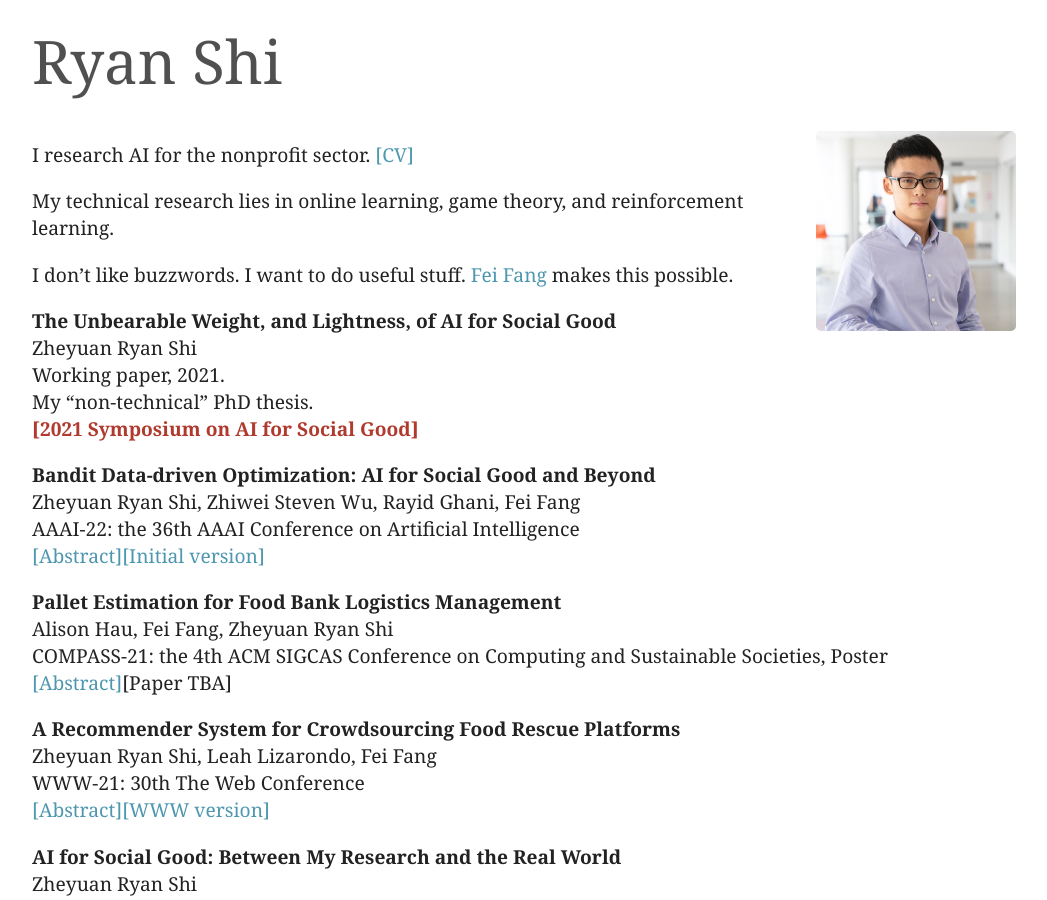
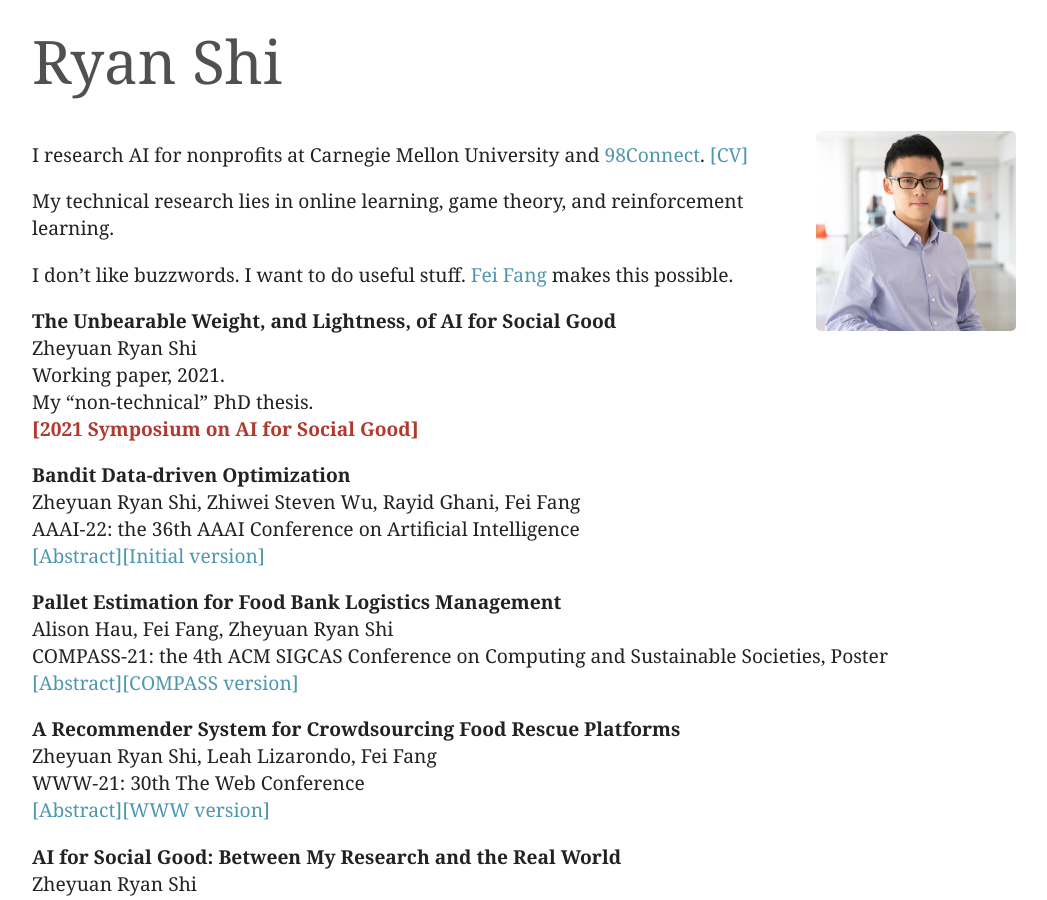
Before and after one commit to ryanzshi/ryanzshi.github.io, a Jekyll site: the page built from index.md, in a window 1280 px wide and 900 px high. Shown: the whole window, without its empty margins (116-1163 px from the left). Built offline with Jekyll 4.4.1, drawn with Linux system fonts in a browser that asks for light colours.

Commit message:
update compass paper & add 98connect

```diff
--- a/index.md
+++ b/index.md
@@ -15,7 +15,7 @@ redirect_from:
 <img class="profile-picture" src="assets/ryan.jpg">
 
 
-I research AI for the nonprofit sector. [[CV]](assets/RS_CV_web.pdf)
+I research AI for nonprofits at Carnegie Mellon University and [98Connect](https://www.98connect.org/). [[CV]](assets/RS_CV_web.pdf)
 
 My technical research lies in online learning, game theory, and reinforcement learning.
 
@@ -45,7 +45,7 @@ My "non-technical" PhD thesis.
 [<b><font color="#B03A2E">[2021 Symposium on AI for Social Good]</font></b>](http://aiandsocialgood.org/aisoc21)
 
 
-**Bandit Data-driven Optimization: AI for Social Good and Beyond**
+**Bandit Data-driven Optimization**
 <br>
 Zheyuan Ryan Shi, Zhiwei Steven Wu, Rayid Ghani, Fei Fang
 <br>
@@ -62,7 +62,7 @@ Alison Hau, Fei Fang, Zheyuan Ryan Shi
 <br>
 COMPASS-21: the 4th ACM SIGCAS Conference on Computing and Sustainable Societies, Poster
 <br>
-<a id="abs-fbcompass-button" onclick="absCHF('abs-fbcompass')">[Abstract]</a>[Paper TBA]
+<a id="abs-fbcompass-button" onclick="absCHF('abs-fbcompass')">[Abstract]</a>[[COMPASS version]](https://dl.acm.org/doi/abs/10.1145/3460112.3471978)
 <div id="abs-fbcompass" style="display:none;">
 <blockquote>Food banks provide communities and organizations with food for those in need. One challenge they face is properly estimating the resources needed to fulfill orders. Estimating the number of shipping pallets needed for each order is an important step in allocating these resources, and coupled with limited data, provides a challenging mental task which the food bank staff grapple with on a daily basis. We provide an algorithm to estimate the number of pallets needed for an order based on the quantity of products, the known products-per-tier, and tiers-per-pallet values, as well as a scheme for testing this algorithm with limited data from the food bank. The algorithm aids in resource allocation by reducing uncertainty in the number of pallets needed.</blockquote>
 </div>
```
